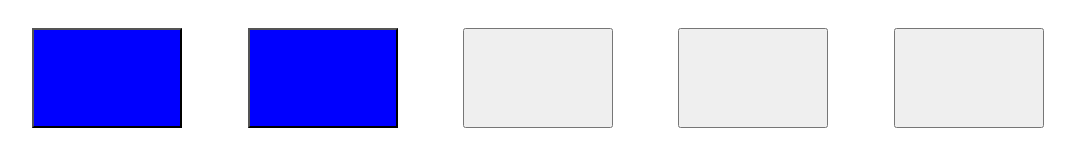
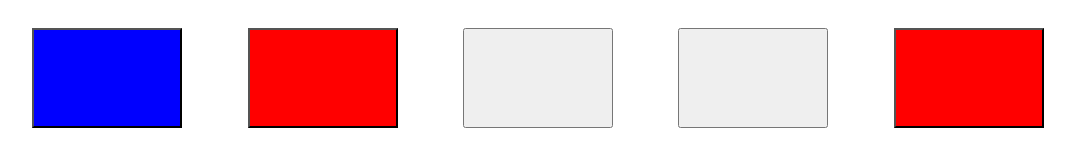
Before and after one commit to lowkey-dy/udemy-lesson, a plain HTML site: page classList.html in a window 1280 px wide. Both pictures are taken after a click on the element 640 px from the left and 78 px from the top of the page. Shown: the whole page, without its empty margins (102-1177 px from the left). Drawn offline with Linux system fonts and the light colour scheme.

Commit message:
eventDelegation

```diff
--- a/css/classList.css
+++ b/css/classList.css
@@ -17,3 +17,7 @@ button {
 .blue {
     background-color: blue;
 }
+
+.red {
+    background-color:red;
+}
--- a/js/classlistEventDelegation.js
+++ b/js/classlistEventDelegation.js
@@ -30,10 +30,25 @@ btns[0].addEventListener('click', () => {
 
 wrapper = document.querySelector('.btns__wrapper');
 
+/* wrapper.addEventListener('click', (event) => {
+    if (event.target && event.target.tagName == "BUTTON") {
+        // btns[1].classList.add('blue');
+        console.log('Hello');
+    };
+}); */
+
 wrapper.addEventListener('click', (event) => {
-    if (event.target && event.target.tagName == "BUTTON") {
-        btns[1].classList.add('blue');
-    };
+    if (event.target && event.target.matches("button.red")) {
+
+    }
+});
+
+
+// Hello на динамически добавленой кнопки не появляется
+btns.forEach(btn => {
+    btn.addEventListener('click', () => {
+        console.log('Hello');
+    })
 });
 
 const btn = document.createElement('button');
```
